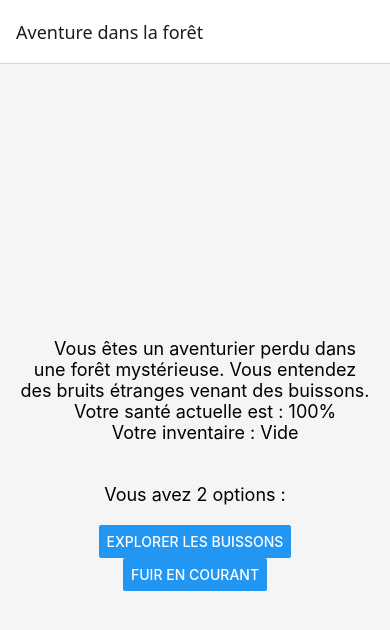
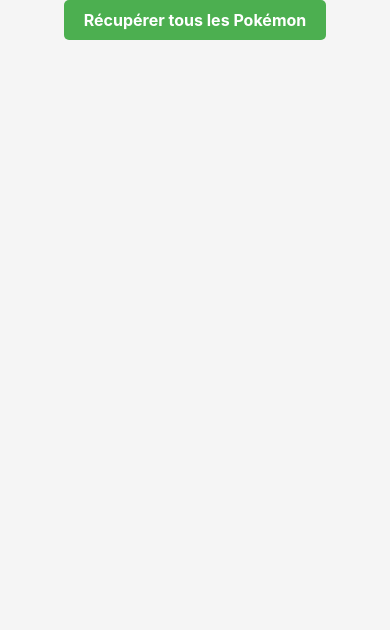
Before and after one commit to raphpay/Stage, a React Native app: screen / in a window 390 px wide. Shown: the top 630 px of the page. Built offline with nearby package versions, Linux system fonts and the light colour scheme.

Commit message:
j'ai fait un une applie de combat entre pokemon

```diff
--- a/App.tsx
+++ b/App.tsx
@@ -1,123 +1,225 @@
-import {NavigationContainer} from '@react-navigation/native';
-import {createStackNavigator} from '@react-navigation/stack';
 import React, {useState} from 'react';
-import {Alert, Button, ScrollView, StyleSheet, Text, View} from 'react-native';
-
-// Créer le Stack Navigator pour la navigation entre les écrans
-const Stack = createStackNavigator();
-
-// Écran principal du jeu (où l'histoire commence)
-const GameScreen = ({navigation}) => {
-  const [health, setHealth] = useState(100);
-  const [inventory, setInventory] = useState([]);
-
-  // Fonction pour afficher un message d'alerte lorsque la santé change
-  const updateHealth = amount => {
-    setHealth(prevHealth => {
-      const newHealth = prevHealth + amount;
-      if (newHealth <= 0) {
-        Alert.alert('Vous êtes mort', 'Votre aventure a pris fin.');
-        return 0;
-      }
-      return newHealth;
-    });
-  };
-
-  // Fonction pour ajouter des objets à l'inventaire
-  const addToInventory = item => {
-    setInventory(prevInventory => [...prevInventory, item]);
-  };
-
-  // Scènes de l'histoire avec les choix
-  const storyText = `
-    Vous êtes un aventurier perdu dans une forêt mystérieuse. Vous entendez des bruits étranges venant des buissons.
-    Votre santé actuelle est : ${health}%
-    Votre inventaire : ${inventory.join(', ') || 'Vide'}
-  `;
-
-  return (
-    <ScrollView contentContainerStyle={styles.container}>
-      <Text style={styles.storyText}>{storyText}</Text>
-      <Text style={styles.storyText}>Vous avez 2 options :</Text>
-      <Button
-        title="Explorer les buissons"
-        onPress={() => {
-          updateHealth(-20); // Perd 20% de santé
-          addToInventory('Clé magique'); // Ajoute un objet à l'inventaire
-          navigation.navigate('ChoiceScreen', {
-            health,
-            inventory,
-            story: 'Vous avez trouvé une clé magique !',
-          });
-        }}
-      />
-      <Button
-        title="Fuir en courant"
-        onPress={() => {
-          updateHealth(-10); // Perd un peu de santé en fuyant
-          navigation.navigate('ChoiceScreen', {
-            health,
-            inventory,
-            story: 'Vous avez pris la fuite !',
-          });
-        }}
-      />
-    </ScrollView>
-  );
-};
-
-// Écran de choix suivant après chaque décision
-const ChoiceScreen = ({route, navigation}) => {
-  const {health, inventory, story} = route.params;
-
-  return (
-    <ScrollView contentContainerStyle={styles.container}>
-      <Text style={styles.storyText}>{story}</Text>
-      <Text style={styles.storyText}>Santé actuelle: {health}%</Text>
-      <Text style={styles.storyText}>
-        Inventaire: {inventory.join(', ') || 'Rien'}
-      </Text>
-      <Button
-        title="Continuer l'aventure"
-        onPress={() => {
-          navigation.navigate('GameScreen'); // Retour à l'écran principal du jeu
-        }}
-      />
-    </ScrollView>
-  );
-};
-
-// Écran de fin du jeu
-const EndScreen = () => {
-  return (
-    <View style={styles.container}>
-      <Text style={styles.storyText}>Merci d'avoir joué !</Text>
-    </View>
-  );
-};
+import {
+  ActivityIndicator,
+  FlatList,
+  Image,
+  SafeAreaView,
+  StyleSheet,
+  Text,
+  TouchableOpacity,
+  View,
+} from 'react-native';
 
 // Application principale avec la navigation
 const App = () => {
+  const [pokemonList, setPokemonList] = useState([]); // Liste des Pokémon
+  const [loading, setLoading] = useState(false); // État de chargement
+  const [selectedPokemon, setSelectedPokemon] = useState(null); // Pokémon sélectionné avec ses détails
+  const [combatants, setCombatants] = useState([]); // Pokémon choisis pour le combat
+  const [combatResult, setCombatResult] = useState(null); // Résultat du combat
+
+  // Fonction pour récupérer le nom en français d'un Pokémon à partir de son URL
+  const getPokemonNameInFrench = async url => {
+    try {
+      const response = await fetch(url);
+      const data = await response.json();
+      const speciesUrl = data.species.url;
+
+      // Récupérer les traductions disponibles
+      const speciesResponse = await fetch(speciesUrl);
+      const speciesData = await speciesResponse.json();
+
+      // Trouver le nom en français
+      const frenchName = speciesData.names.find(
+        name => name.language.name === 'fr',
+      );
+
+      // Retourner le nom en français ou en anglais si non trouvé
+      return frenchName ? frenchName.name : data.name;
+    } catch (error) {
+      console.error(
+        'Erreur lors de la récupération du nom en français :',
+        error,
+      );
+      return null;
+    }
+  };
+
+  // Fonction pour récupérer tous les Pokémon depuis l'API
+  const fetchPokemon = async () => {
+    setLoading(true); // On active le chargement
+
+    try {
+      const response = await fetch(
+        'https://pokeapi.co/api/v2/pokemon?limit=20', // Appel à l'API pour récupérer 20 Pokémon
+      );
+      const data = await response.json(); // Conversion des données en JSON
+
+      // Récupérer l'image et le nom en français pour chaque Pokémon
+      const updatedPokemonList = await Promise.all(
+        data.results.map(async pokemon => {
+          const pokemonResponse = await fetch(pokemon.url);
+          const pokemonData = await pokemonResponse.json();
+          const frenchName = await getPokemonNameInFrench(pokemon.url);
+          return {
+            ...pokemon,
+            image: pokemonData.sprites.front_default, // Récupère l'image du Pokémon
+            name: frenchName || pokemon.name, // Utilise le nom en français ou en anglais
+            stats: pokemonData.stats, // Ajoute les stats du Pokémon
+            height: pokemonData.height,
+            weight: pokemonData.weight,
+            types: pokemonData.types,
+          };
+        }),
+      );
+
+      setPokemonList(updatedPokemonList); // Mise à jour de l'état avec la liste des Pokémon
+    } catch (error) {
+      console.error('Erreur de récupération des Pokémon :', error);
+    } finally {
+      setLoading(false); // On désactive le chargement
+    }
+  };
+
+  // Fonction pour récupérer les détails d'un Pokémon
+  const fetchPokemonDetails = async name => {
+    setLoading(true); // On active le chargement des détails du Pokémon
+
+    try {
+      const response = await fetch(
+        `https://pokeapi.co/api/v2/pokemon/${name}`, // URL pour récupérer les détails d'un Pokémon
+      );
+      const data = await response.json(); // Conversion des données en JSON
+      setSelectedPokemon(data); // Mettre à jour l'état avec les informations détaillées du Pokémon
+    } catch (error) {
+      console.error('Erreur de récupération des détails du Pokémon :', error);
+    } finally {
+      setLoading(false); // On désactive le chargement
+    }
+  };
+
+  // Fonction pour commencer un combat entre deux Pokémon
+  const startCombat = () => {
+    const [pokemon1, pokemon2] = combatants;
+
+    // Calcul de la puissance des Pokémon (simple exemple avec attaque et défense)
+    const power1 = pokemon1.stats[4].base_stat + pokemon1.stats[1].base_stat; // Attaque + Défense
+    const power2 = pokemon2.stats[4].base_stat + pokemon2.stats[1].base_stat; // Attaque + Défense
+
+    // Déterminer le gagnant
+    if (power1 > power2) {
+      setCombatResult(`${pokemon1.name} gagne le combat!`);
+    } else if (power2 > power1) {
+      setCombatResult(`${pokemon2.name} gagne le combat!`);
+    } else {
+      setCombatResult("C'est un match nul !");
+    }
+  };
+
+  // Fonction pour ajouter un Pokémon aux combattants
+  const selectCombatant = pokemon => {
+    if (combatants.length < 2) {
+      setCombatants(prev => [...prev, pokemon]);
+    }
+  };
+
+  // Fonction pour convertir les hectogrammes en kilogrammes
+  const convertToKg = hectograms => {
+    return (hectograms / 10).toFixed(2); // 1 hectogramme = 0.1 kilogramme
+  };
+
+  // Fonction pour convertir les décimètres en mètres
+  const convertToMeters = decimeters => {
+    return (decimeters / 10).toFixed(2); // 1 décimètre = 0.1 mètre
+  };
+
+  // Rendu des Pokémon dans une liste avec image à côté du nom
+  const renderItem = ({item}) => (
+    <TouchableOpacity
+      style={styles.pokemonItem}
+      onPress={() => selectCombatant(item)} // Ajouter le Pokémon aux combattants
+    >
+      <Image source={{uri: item.image}} style={styles.pokemonImage} />
+      <Text style={styles.pokemonText}>{item.name}</Text>
+    </TouchableOpacity>
+  );
+
   return (
-    <NavigationContainer>
-      <Stack.Navigator initialRouteName="GameScreen">
-        <Stack.Screen
-          name="GameScreen"
-          component={GameScreen}
-          options={{title: 'Aventure dans la forêt'}}
+    <SafeAreaView style={styles.container}>
+      <TouchableOpacity style={styles.button} onPress={fetchPokemon}>
+        <Text style={styles.buttonText}>Récupérer tous les Pokémon</Text>
+      </TouchableOpacity>
+
+      {loading ? (
+        <ActivityIndicator size="large" color="#0000ff" />
+      ) : selectedPokemon ? (
+        // Afficher les détails du Pokémon sélectionné
+        <View style={styles.pokemonDetailsContainer}>
+          <Text style={styles.pokemonDetailsTitle}>
+            Détails de {selectedPokemon.name}
+          </Text>
+          <Image
+            source={{uri: selectedPokemon.sprites.front_default}}
+            style={styles.pokemonImage}
+          />
+          <Text style={styles.pokemonText}>Types :</Text>
+          <Text style={styles.pokemonText}>
+            {selectedPokemon.types.map(type => type.type.name).join(', ')}
+          </Text>
+          <Text style={styles.pokemonText}>
+            Poids : {convertToKg(selectedPokemon.weight)} kg
+          </Text>
+          <Text style={styles.pokemonText}>
+            Taille : {convertToMeters(selectedPokemon.height)} m
+          </Text>
+          <Text style={styles.pokemonText}>Stats :</Text>
+          {selectedPokemon.stats.map(stat => (
+            <Text key={stat.stat.name} style={styles.pokemonText}>
+              {stat.stat.name} : {stat.base_stat}
+            </Text>
+          ))}
+          <TouchableOpacity
+            style={styles.backButton}
+            onPress={() => setSelectedPokemon(null)} // Revenir à la liste des Pokémon
+          >
+            <Text style={styles.buttonText}>Retour à la liste</Text>
+          </TouchableOpacity>
+        </View>
+      ) : (
+        // Affichage de la liste des Pokémon avec image
+        <FlatList
+          data={pokemonList}
+          renderItem={renderItem}
+          keyExtractor={item => item.url} // Utilise l'URL comme clé unique
+          style={styles.pokemonList}
         />
-        <Stack.Screen
-          name="ChoiceScreen"
-          component={ChoiceScreen}
-          options={{title: "Choix de l'aventurier"}}
-        />
-        <Stack.Screen
-          name="EndScreen"
-          component={EndScreen}
-          options={{title: 'Fin du jeu'}}
-        />
-      </Stack.Navigator>
-    </NavigationContainer>
+      )}
+
+      {combatants.length === 2 && (
+        <View style={styles.combatContainer}>
+          <Text style={styles.combatText}>
+            Combat entre {combatants[0].name} et {combatants[1].name}
+          </Text>
+          <TouchableOpacity style={styles.button} onPress={startCombat}>
+            <Text style={styles.buttonText}>Démarrer le combat</Text>
+          </TouchableOpacity>
+        </View>
+      )}
+
+      {combatResult && (
+        <View style={styles.resultContainer}>
+          <Text style={styles.resultText}>{combatResult}</Text>
+          <TouchableOpacity
+            style={styles.button}
+            onPress={() => {
+              setCombatants([]); // Réinitialiser les combattants
+              setCombatResult(null); // Réinitialiser le résultat
+            }}>
+            <Text style={styles.buttonText}>Rejouer</Text>
+          </TouchableOpacity>
+        </View>
+      )}
+    </SafeAreaView>
   );
 };
 
@@ -130,10 +232,75 @@
     padding: 20,
     backgroundColor: '#f5f5f5',
   },
-  storyText: {
+  button: {
+    backgroundColor: '#4CAF50',
+    paddingVertical: 10,
+    paddingHorizontal: 20,
+    borderRadius: 5,
+  },
+  buttonText: {
+    color: 'white',
+    fontSize: 16,
+    fontWeight: 'bold',
+  },
+  pokemonList: {
+    marginTop: 20,
+    width: '100%',
+  },
+  pokemonItem: {
+    backgroundColor: '#fff',
+    padding: 15,
+    marginBottom: 10,
+    borderRadius: 5,
+    shadowColor: '#000',
+    shadowOpacity: 0.1,
+    shadowRadius: 5,
+    elevation: 3,
+    flexDirection: 'row',
+    alignItems: 'center',
+  },
+  pokemonImage: {
+    width: 50,
+    height: 50,
+    marginRight: 10,
+  },
+  pokemonText: {
     fontSize: 18,
-    marginBottom: 20,
-    textAlign: 'center',
+    color: '#333',
+  },
+  pokemonDetailsContainer: {
+    alignItems: 'center',
+    paddingTop: 20,
+  },
+  pokemonDetailsTitle: {
+    fontSize: 22,
+    fontWeight: 'bold',
+    marginBottom: 10,
+  },
+  backButton: {
+    backgroundColor: '#FF5733',
+    paddingVertical: 10,
+    paddingHorizontal: 20,
+    borderRadius: 5,
+    marginTop: 20,
+  },
+  combatContainer: {
+    marginTop: 20,
+    alignItems: 'center',
+  },
+  combatText: {
+    fontSize: 20,
+    fontWeight: 'bold',
+    marginBottom: 10,
+  },
+  resultContainer: {
+    marginTop: 20,
+    alignItems: 'center',
+  },
+  resultText: {
+    fontSize: 22,
+    fontWeight: 'bold',
+    color: 'green',
   },
 });
 
```
